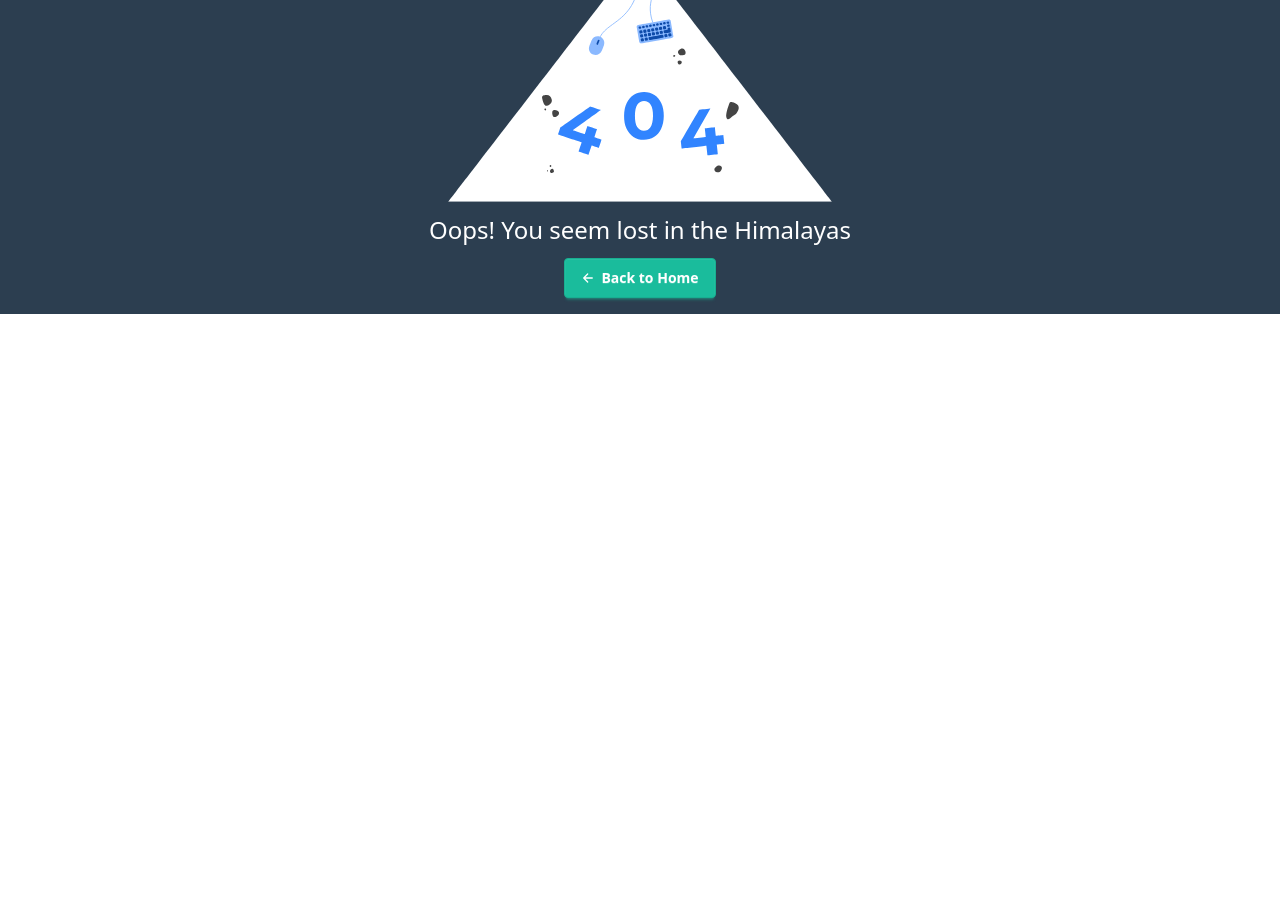
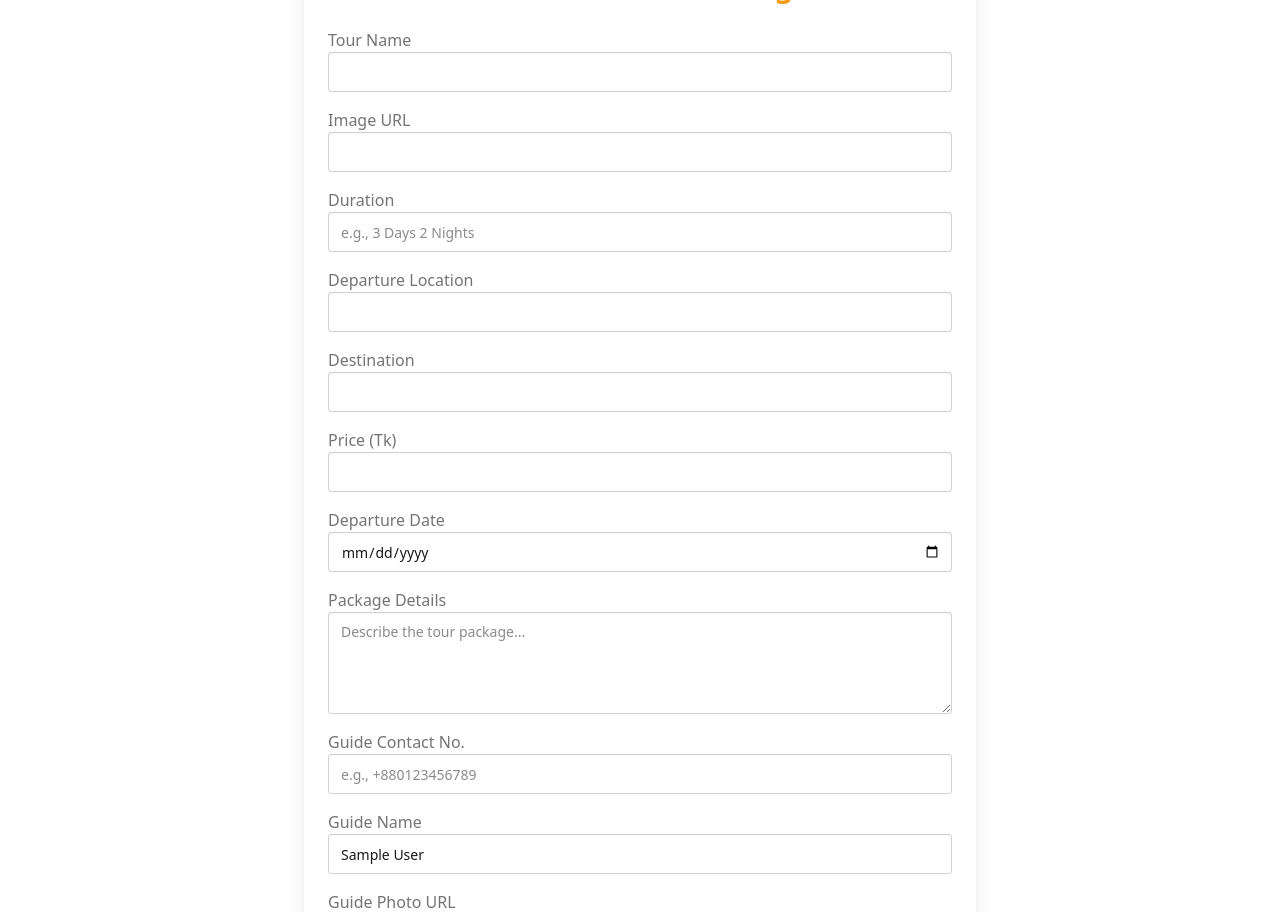
Before and after one commit to mehediakash01/Tour-Management-Client, a React (Vite) app: page /add-package in a window 1280 px wide. Shown: the part 160-1072 px from the top of the page. Before the commit the page ends 800 px from the top, so only its background shows below. Built offline with nearby package versions, Linux system fonts and the light colour scheme; no server answers; sample sign-in values are in the browser's storage.

Commit message:
completed addPackage page

```diff
--- a/src/Components/Navbar/Navbar.jsx
+++ b/src/Components/Navbar/Navbar.jsx
@@ -75,7 +75,7 @@ const Navbar = () => {
           </div>
            {
               isClicked&& <div className="bg-accent -ml-24 absolute p-3 rounded-md transition-all ease-in-out mt-4 flex flex-col gap-1  ">
-              <Link to={'/addPackage'} className="text-white hover:bg-secondary hover:p-1 hover:rounded-md transition-all ease-in-out ">Add Package </Link>
+              <Link to={'/add-package'} className="text-white hover:bg-secondary hover:p-1 hover:rounded-md transition-all ease-in-out ">Add Package </Link>
               <Link to={'/managePackage'} className="text-white hover:bg-secondary hover:p-1 hover:rounded-md transition-all ease-in-out ">Manage My Packages  </Link>
               <button onClick={()=> logoutUser()} className="bg-secondary hover:bg-emerald-600  transition-all ease-in-out btn border-none text-white">log-out</button>
               </div>
--- a/src/Components/Router/router.jsx
+++ b/src/Components/Router/router.jsx
@@ -9,6 +9,7 @@ import MyBookings from "../MyBookings/MyBookings";
 import AllPackage from "../../Pages/AllPackage/AllPackage";
 import PackageDetails from "../../Pages/PackageDetails/PackageDetails";
 import AboutUs from "../../Pages/AboutUs/AboutUs";
+import AddPackage from "../../Pages/AddPackage/AddPackage";
 
 export const router = createBrowserRouter([
   {
@@ -49,6 +50,14 @@ export const router = createBrowserRouter([
         ),
       },
       {
+        path: "add-package",
+        element: (
+          <PrivateRoute>
+            <AddPackage></AddPackage>
+          </PrivateRoute>
+        ),
+      },
+      {
         path:'about-us',
         Component: AboutUs
       }
--- /dev/null
+++ b/src/Pages/AddPackage/AddPackage.jsx
@@ -0,0 +1,183 @@
+import React from "react";
+import AuthInfo from "../../Hooks/AuthInfo";
+
+import axios from "axios";
+import Swal from "sweetalert2";
+
+const AddPackage = () => {
+  const { user } = AuthInfo();
+  const handleAddPackage = (e) => {
+    e.preventDefault();
+    const form = e.target;
+    const formData = new FormData(form);
+    const packageData = Object.fromEntries(formData.entries());
+    axios.post("http://localhost:3000/allPackage", packageData).then((res) => {
+      if (res.data.insertedId) {
+        Swal.fire({
+          position: "top-end",
+          icon: "success",
+          title: "package has been added",
+          showConfirmButton: false,
+          timer: 1500,
+        });
+        form.reset()
+      }
+    });
+  };
+
+  return (
+    <div className="w-11/12 max-w-2xl mx-auto my-10 p-6 bg-white shadow-xl rounded-lg">
+      <h2 className="text-3xl font-bold text-center text-accent mb-6">
+        Add New Tour Package
+      </h2>
+      <form onSubmit={handleAddPackage} className="space-y-4">
+        <div>
+          <label className="label">
+            <span className="label-text">Tour Name</span>
+          </label>
+          <input
+            type="text"
+            name="tour_name"
+            className="input input-bordered w-full"
+          />
+        </div>
+
+        <div>
+          <label className="label">
+            <span className="label-text">Image URL</span>
+          </label>
+          <input
+            type="text"
+            name="image"
+            className="input input-bordered w-full"
+          />
+        </div>
+
+        <div>
+          <label className="label">
+            <span className="label-text">Duration</span>
+          </label>
+          <input
+            type="text"
+            name="duration"
+            placeholder="e.g., 3 Days 2 Nights"
+            className="input input-bordered w-full"
+          />
+        </div>
+
+        <div>
+          <label className="label">
+            <span className="label-text">Departure Location</span>
+          </label>
+          <input
+            type="text"
+            name="departure_location"
+            className="input input-bordered w-full"
+          />
+        </div>
+
+        <div>
+          <label className="label">
+            <span className="label-text">Destination</span>
+          </label>
+          <input
+            type="text"
+            name="destination"
+            className="input input-bordered w-full"
+          />
+        </div>
+
+        <div>
+          <label className="label">
+            <span className="label-text">Price (Tk)</span>
+          </label>
+          <input
+            type="number"
+            name="price"
+            className="input input-bordered w-full"
+          />
+        </div>
+
+        <div>
+          <label className="label">
+            <span className="label-text">Departure Date</span>
+          </label>
+          <input
+            type="date"
+            name="departure_date"
+            className="input input-bordered w-full"
+          />
+        </div>
+
+        <div>
+          <label className="label">
+            <span className="label-text">Package Details</span>
+          </label>
+          <textarea
+            name="package_details"
+            rows={4}
+            className="textarea textarea-bordered w-full"
+            placeholder="Describe the tour package..."
+          ></textarea>
+        </div>
+
+        <div>
+          <label className="label">
+            <span className="label-text">Guide Contact No.</span>
+          </label>
+          <input
+            type="text"
+            name="guide_contact_no"
+            placeholder="e.g., +880123456789"
+            className="input input-bordered w-full"
+          />
+        </div>
+
+        <div>
+          <label className="label">
+            <span className="label-text">Guide Name</span>
+          </label>
+          <input
+            type="text"
+            name="guide_name"
+            value={user?.displayName}
+            readOnly
+            className="input input-bordered w-full"
+          />
+        </div>
+
+        <div>
+          <label className="label">
+            <span className="label-text">Guide Photo URL</span>
+          </label>
+          <input
+            type="text"
+            name="guide_photo"
+            value={user?.photoURL}
+            readOnly
+            className="input input-bordered w-full"
+          />
+        </div>
+
+        <div>
+          <label className="label">
+            <span className="label-text">Guide Email</span>
+          </label>
+          <input
+            type="email"
+            name="guide_email"
+            value={user?.email}
+            readOnly
+            className="input input-bordered w-full"
+          />
+        </div>
+
+        <button type="submit" className="btn btn-secondary w-full mt-4">
+          Submit Tour Package
+        </button>
+      </form>
+    </div>
+  );
+};
+
+export default AddPackage;
```
